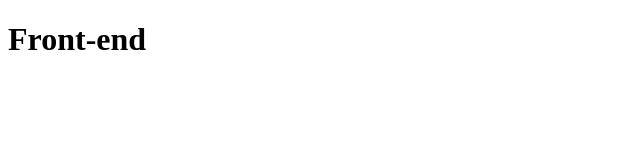
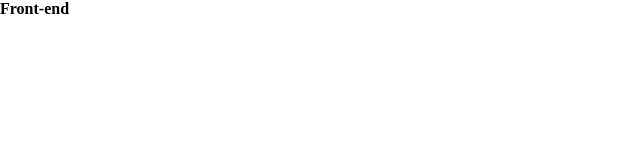
Before and after one commit to TahaDaneshi/Roadmaps, a website: page maps/Frontend Beginner/frontend_beginner.html in a window 1280 px wide. Shown: the whole page, without its empty margins (0-640 px from the left). Drawn offline with Linux system fonts and the light colour scheme.

Commit message:
link script and style frome (Frontend Beginner) roadmap

```diff
--- a/maps/Frontend Beginner/frontend_beginner.html
+++ b/maps/Frontend Beginner/frontend_beginner.html
@@ -1,10 +1,12 @@
 <!DOCTYPE html>
-<html lang="en">
+<html lang="en" dir="ltr">
 
 <head>
   <meta charset="UTF-8">
   <meta name="viewport" content="width=device-width, initial-scale=1.0">
   <title>Frontend Beginner</title>
+  <link rel="stylesheet" href="frontend_beginnerStyles.css">
+  <script defer src="./frontend_beginnerScripts.js"></script>
 </head>
 
 <body>
--- a/maps/Frontend Beginner/frontend_beginnerStyles.css
+++ b/maps/Frontend Beginner/frontend_beginnerStyles.css
@@ -3,3 +3,15 @@
     padding: 0;
     box-sizing: border-box;
 }
+
+/* ELEMENTS */
+h1 {
+  font-size: 1rem;
+}
+/* ID */
+
+/* CLASS */
+
+/* DARK MODE */
+
+/* RESPONSIVE */
```
